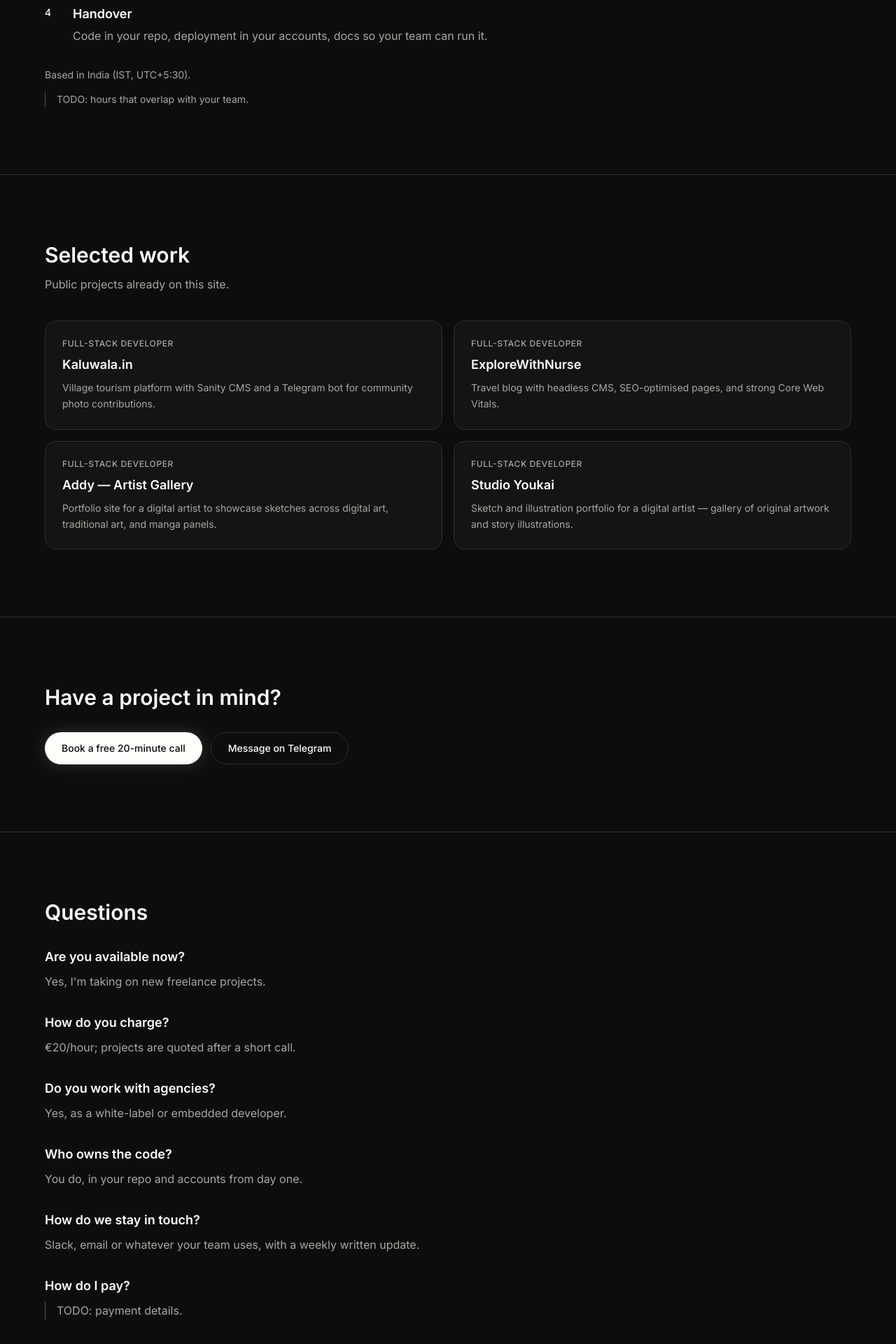
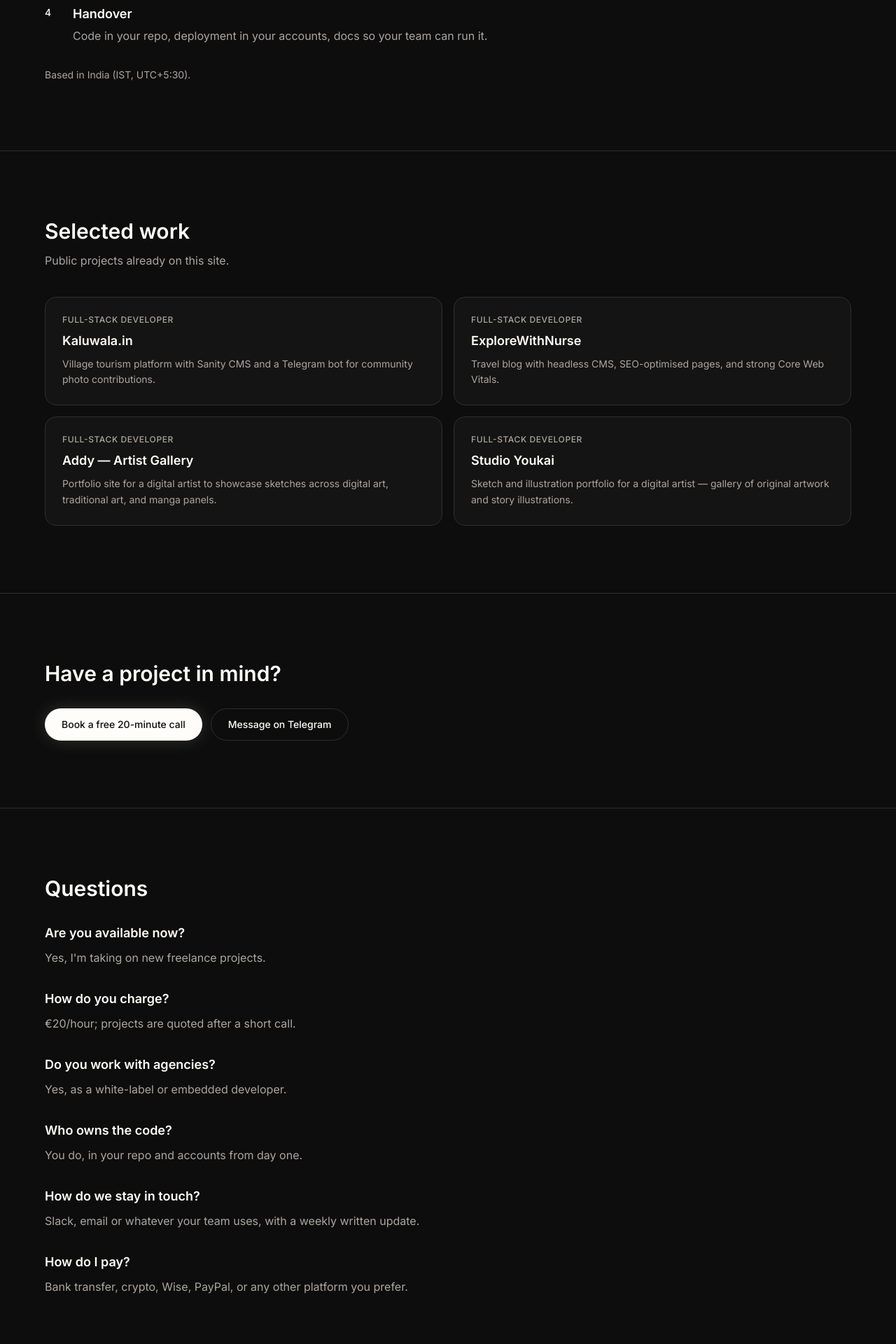
Before and after one commit to rootz491/rootz491-web, a Next.js app: page /hire in a window 1280 px wide. Shown: the part 2020-3940 px from the top of the page at 70% size. Built offline with nearby package versions, Linux system fonts and the light colour scheme; no server answers.

Commit message:
hire: fill payment FAQ and drop IST overlap placeholder (#40)
Set the How do I pay? answer to the signed-off methods list, and remove
the overlap-hours TODO from hire content, the schema, and the /hire page.

```diff
--- a/content/hire.json
+++ b/content/hire.json
@@ -74,8 +74,7 @@
         "body": "Code in your repo, deployment in your accounts, docs so your team can run it."
       }
     ],
-    "location": "Based in India (IST, UTC+5:30).",
-    "overlapTodo": "TODO: hours that overlap with your team."
+    "location": "Based in India (IST, UTC+5:30)."
   },
   "work": {
     "title": "Selected work",
@@ -115,7 +114,7 @@
       },
       {
         "question": "How do I pay?",
-        "answer": "TODO: payment details."
+        "answer": "Bank transfer, crypto, Wise, PayPal, or any other platform you prefer."
       }
     ]
   }
--- a/src/components/sections/HireSection.tsx
+++ b/src/components/sections/HireSection.tsx
@@ -136,9 +136,6 @@ export function HireSection({ headingAs = 'h2' }: { headingAs?: 'h1' | 'h2' }) {
             <p className='mt-8 text-sm leading-relaxed text-cream-muted'>
               {hire.process.location}
             </p>
-            <p className='mt-3 max-w-2xl border-l border-cream/30 pl-4 text-sm leading-relaxed text-cream-muted'>
-              {hire.process.overlapTodo}
-            </p>
           </Reveal>
         </div>
       </section>
--- a/src/lib/content/types.ts
+++ b/src/lib/content/types.ts
@@ -233,7 +233,6 @@ export const HireSchema = z.object({
       })
     ),
     location: z.string(),
-    overlapTodo: z.string(),
   }),
   work: z.object({
     title: z.string(),
```
Also changed, not shown: 1 other file (tests, documents, lock files or other folders).
